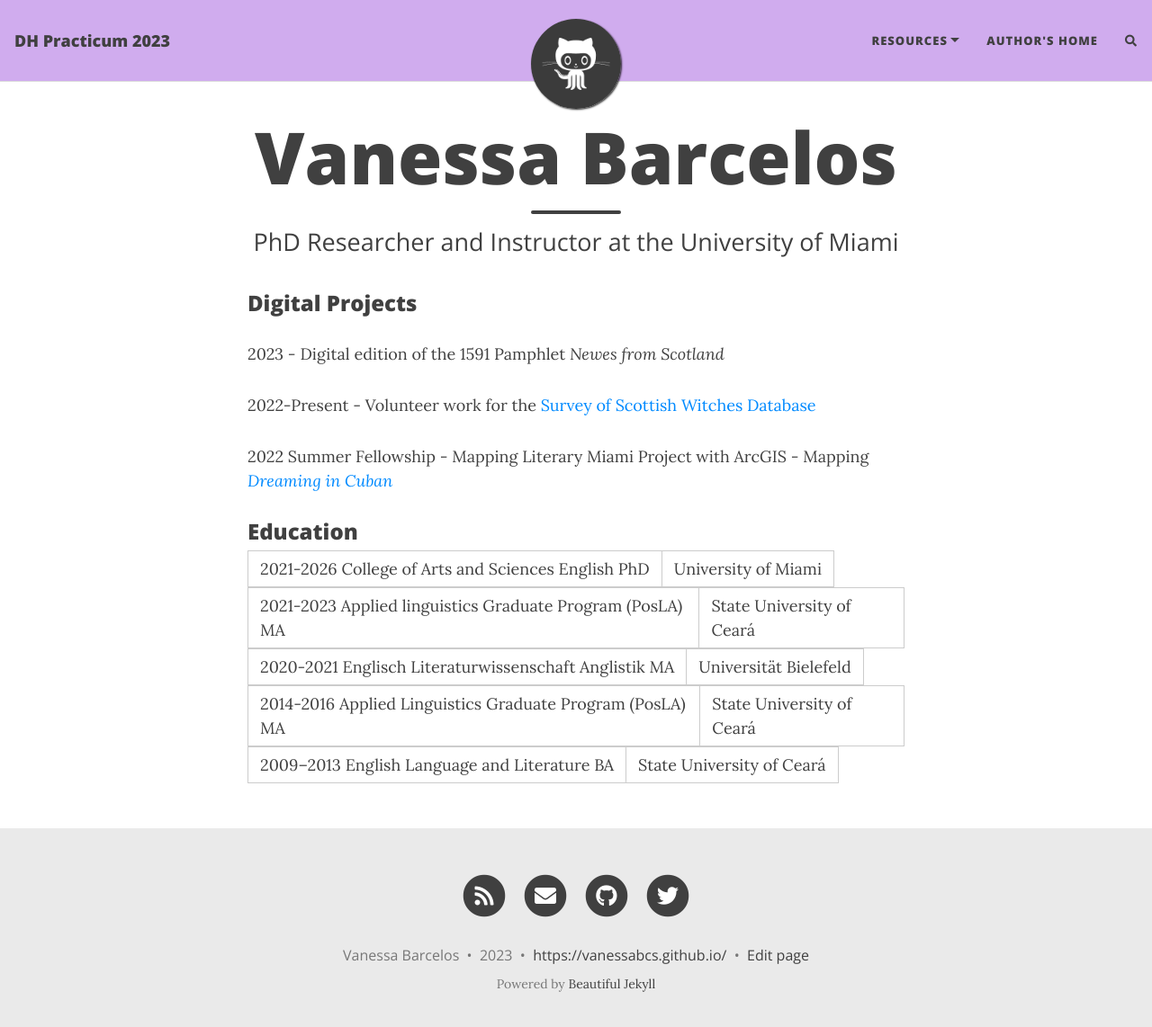
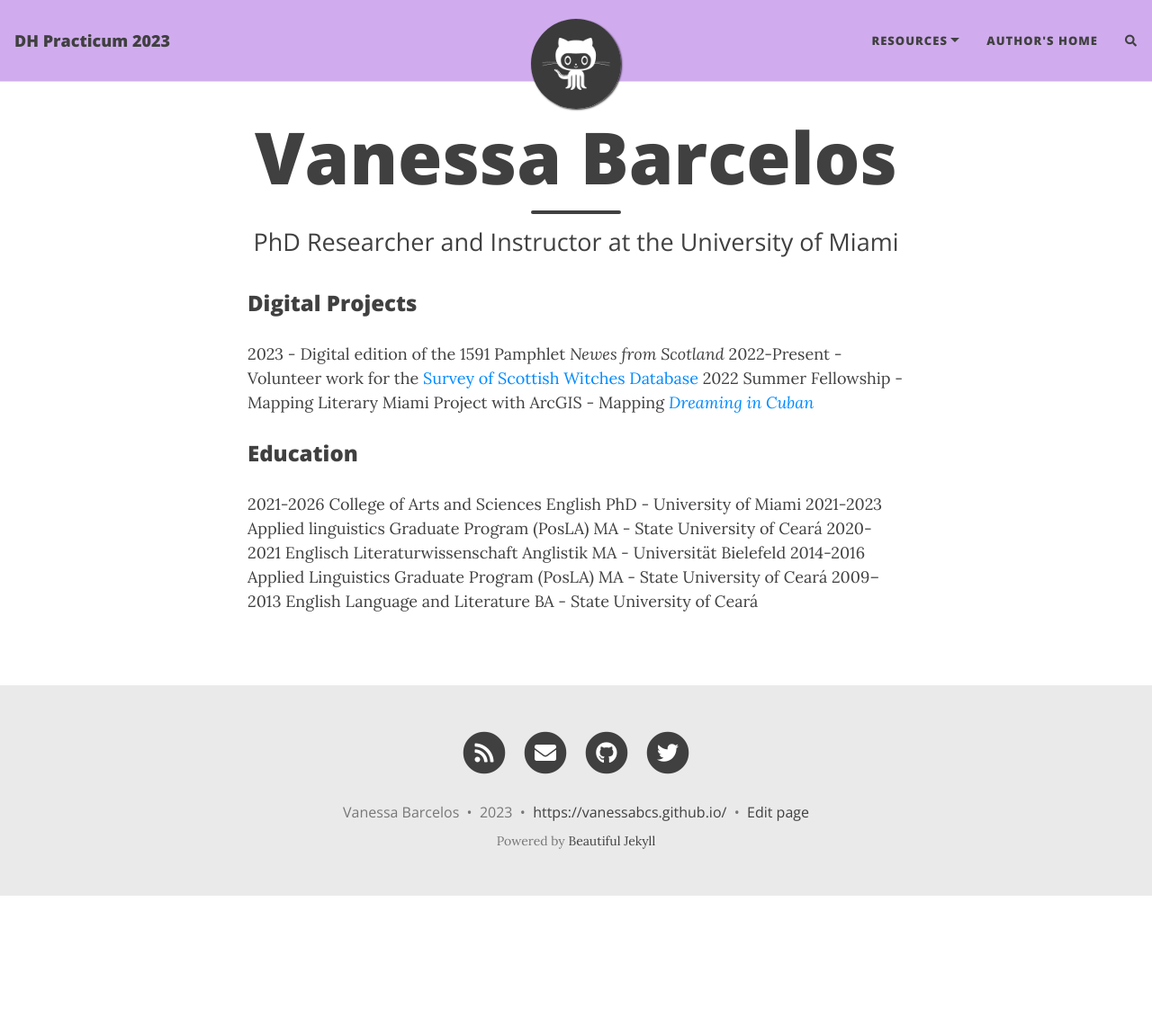
Before and after one commit to vanessabcs/about, a Jekyll site: the page built from aboutme.md, in a window 1280 px wide and 1155 px high. Shown: the top 1142 px of the window at 90% size. Built offline with Jekyll 4.4.1, drawn with Linux system fonts in a browser that asks for light colours; nearby versions of some CDN libraries; comment, search, counter and statistics services are not loaded.

```diff
--- a/aboutme.md
+++ b/aboutme.md
@@ -6,20 +6,14 @@ subtitle: PhD Researcher and Instructor at the University of Miami
 ### Digital Projects
 
 2023 - Digital edition of the 1591 Pamphlet _Newes from Scotland_
-
 2022-Present - Volunteer work for the [Survey of Scottish Witches Database](https://witches.shca.ed.ac.uk/index.cfm?fuseaction=home.main)
-
 2022 Summer Fellowship - Mapping Literary Miami Project with ArcGIS - Mapping [_Dreaming in Cuban_](https://storymaps.arcgis.com/stories/f82a7f09276f4dbb96b5784bfd5e479d)
 
 
 ### Education
 
-2021-2026 College of Arts and Sciences English PhD | University of Miami
-
-2021-2023 Applied linguistics Graduate Program (PosLA) MA | State University of Ceará
-
-2020-2021 Englisch Literaturwissenschaft Anglistik MA | Universität Bielefeld
-
-2014-2016 Applied Linguistics Graduate Program (PosLA) MA | State University of Ceará
-
-2009–2013 English Language and Literature BA | State University of Ceará
+2021-2026 College of Arts and Sciences English PhD - University of Miami
+2021-2023 Applied linguistics Graduate Program (PosLA) MA - State University of Ceará
+2020-2021 Englisch Literaturwissenschaft Anglistik MA - Universität Bielefeld
+2014-2016 Applied Linguistics Graduate Program (PosLA) MA - State University of Ceará
+2009–2013 English Language and Literature BA - State University of Ceará
```
